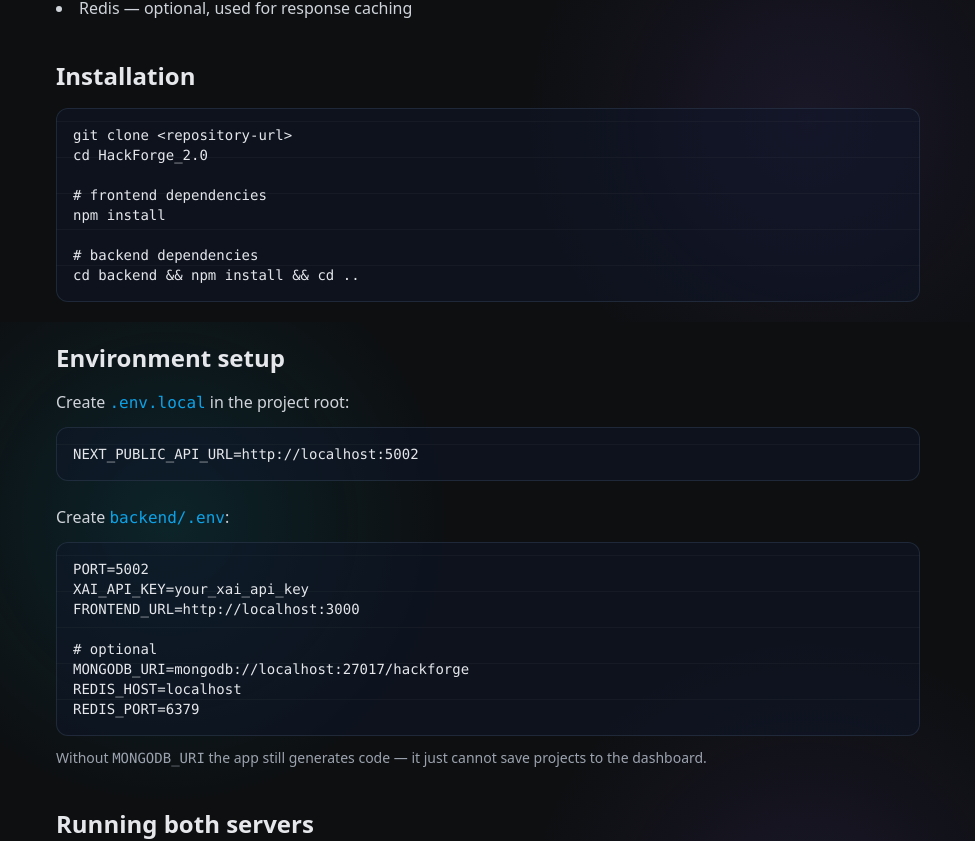
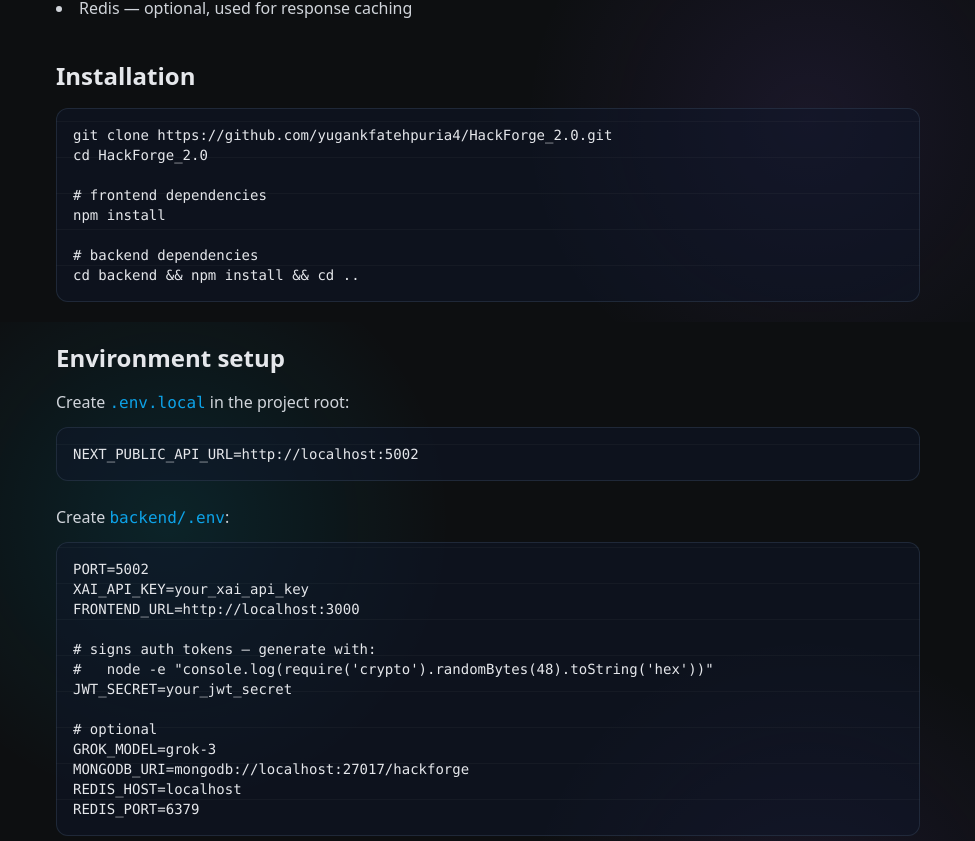
Before and after one commit to yugankfatehpuria4/HackForge_2.0, a Next.js app: page /documentation/getting-started in a window 1280 px wide. Shown: the part 478-1319 px from the top of the page, without its empty margins (152-1127 px from the left). Built offline with nearby package versions, Linux system fonts and the light colour scheme; no server answers.

Commit message:
Fill in remaining placeholders in the getting-started guide
The clone command still said <repository-url>, and the backend .env sample
omitted JWT_SECRET and GROK_MODEL — following it verbatim produced a server
that signs everyone out on restart.

```diff
--- a/app/documentation/getting-started/page.tsx
+++ b/app/documentation/getting-started/page.tsx
@@ -44,7 +44,7 @@ export default function GettingStartedPage() {
         <section className="mb-10">
           <h2 className="text-2xl font-semibold mb-4">Installation</h2>
           <div className="code-block">
-            <pre className="text-sm text-gray-200 whitespace-pre-wrap">{`git clone <repository-url>
+            <pre className="text-sm text-gray-200 whitespace-pre-wrap">{`git clone https://github.com/yugankfatehpuria4/HackForge_2.0.git
 cd HackForge_2.0
 
 # frontend dependencies
@@ -72,14 +72,19 @@ cd backend && npm install && cd ..`}</pre>
 XAI_API_KEY=your_xai_api_key
 FRONTEND_URL=http://localhost:3000
 
+# signs auth tokens — generate with:
+#   node -e "console.log(require('crypto').randomBytes(48).toString('hex'))"
+JWT_SECRET=your_jwt_secret
+
 # optional
+GROK_MODEL=grok-3
 MONGODB_URI=mongodb://localhost:27017/hackforge
 REDIS_HOST=localhost
 REDIS_PORT=6379`}</pre>
           </div>
           <p className="text-gray-400 text-sm mt-3">
             Without <code>MONGODB_URI</code> the app still generates code — it just
-            cannot save projects to the dashboard.
+            cannot create accounts or save projects to the dashboard.
           </p>
         </section>
 
```
